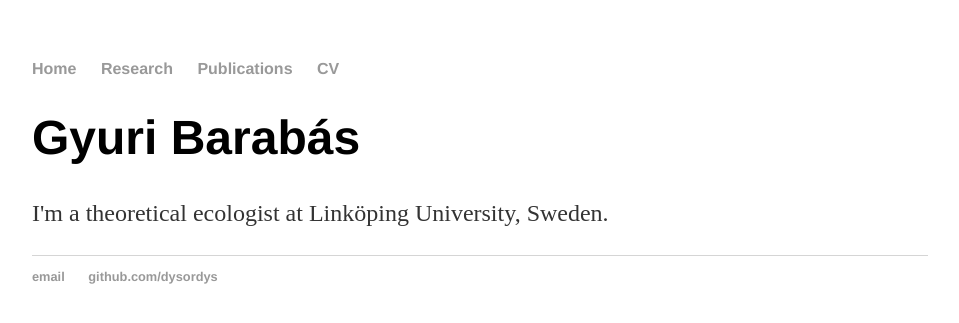
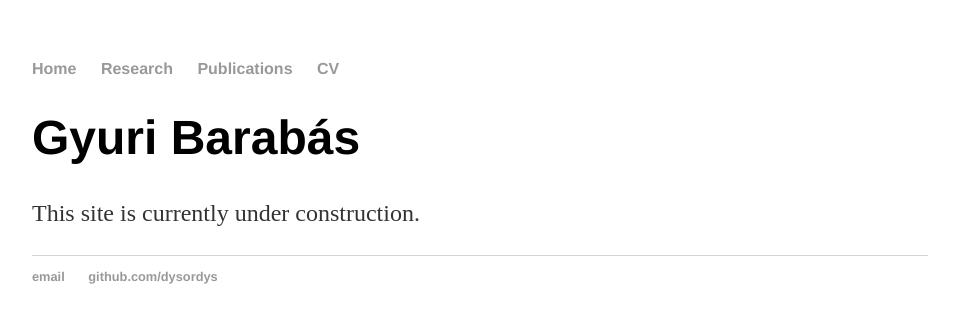
Before and after one commit to dysordys/dysordys.github.io, a Jekyll site: the page built from index.html, in a window 1280 px wide. Shown: the top 323 px of the page, without its empty margins (160-1119 px from the left). Built offline with Jekyll 4.4.1, drawn with Linux system fonts in a browser that asks for light colours.

Commit message:
Index upd

```diff
--- a/index.html
+++ b/index.html
@@ -4,5 +4,5 @@ title: Gyuri Barabás
 ---
 <div class="blurb">
         <h1>Gyuri Barabás</h1>
-	<p>I'm a theoretical ecologist at Linköping University, Sweden.</p>
+	<p>This site is currently under construction.</p>
 </div><!-- /.blurb -->
```
